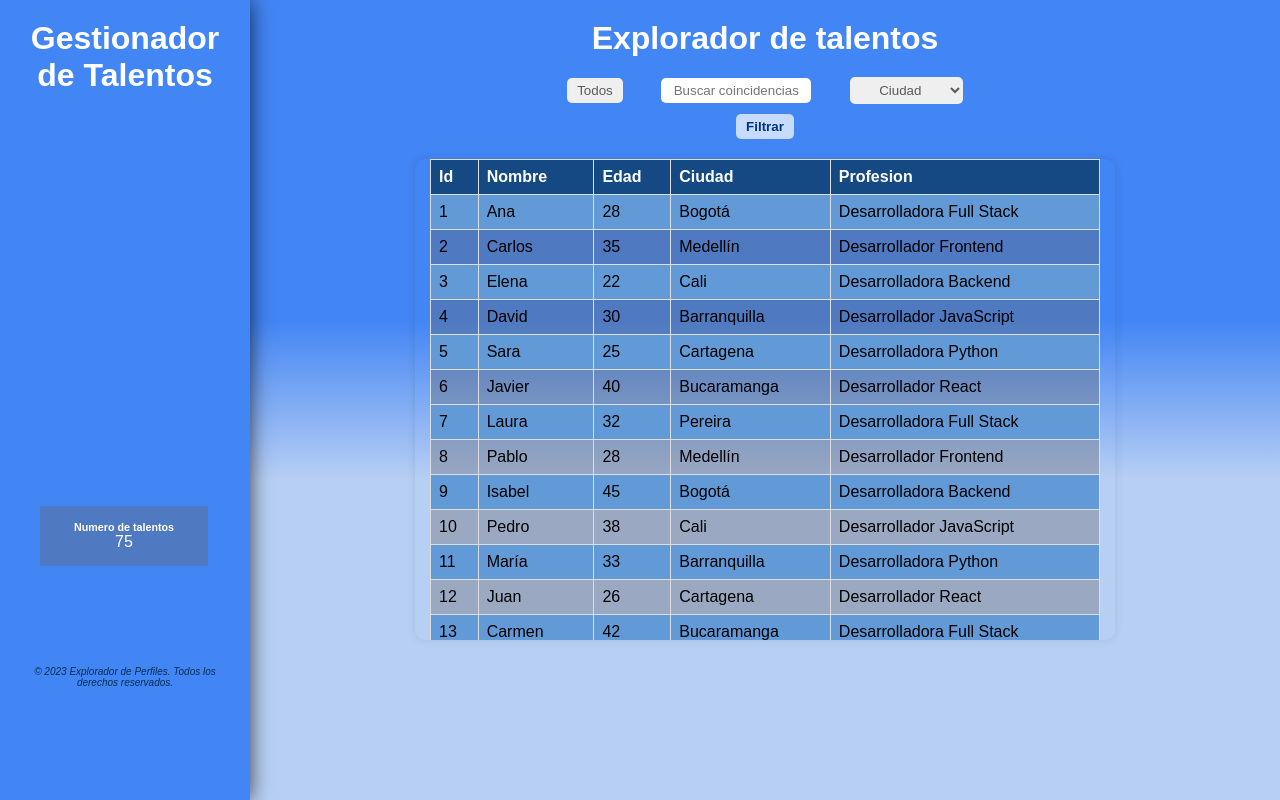
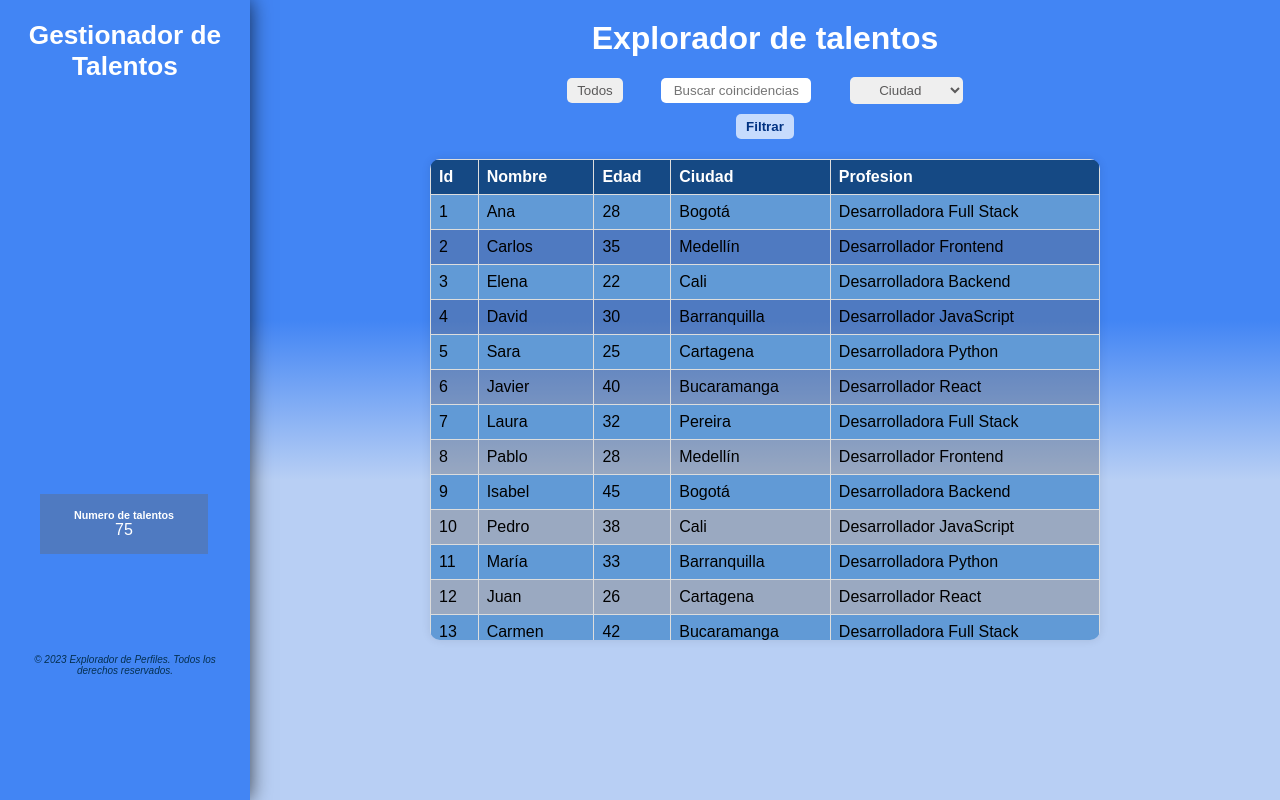
Before and after one commit to Breynersmith/talent-Manager, a plain HTML site: page index.html in a window 1280 px wide. Drawn offline with Linux system fonts and the light colour scheme.

Commit message:
resolviendo confrictos de medidas

```diff
--- a/style.css
+++ b/style.css
@@ -27,7 +27,7 @@ html {
 /* Estilos para el encabezado */
     header {
         order: 1;
-        width: 30%;
+        width: calc(20% + 10vw);
         max-width: 250px;
         height: 100vh;
         background-color: #4285f4;
@@ -39,7 +39,7 @@ html {
 
 
 header h1 {
-    font-size: calc(1.2rem + 1vw);
+    font-size: calc(1rem + 0.8vw);
     margin-bottom: 20px;
 }
 
@@ -66,12 +66,14 @@ aside #estadisticas {
 /* Estilos para el contenido principal */
 main {
     order: 2;
-    width: 70%;
+    width: calc(80% - 10vw);
+    max-width: 700px;
     height: 80vh;
     display: flex;
     flex-direction: column;
     align-items: center;
     margin: 0 auto;
+    padding: 0 15px;
 }
 
 main h2 {
@@ -89,7 +91,6 @@ section {
     max-width: 700px;
     max-height: 70vh;
     overflow-y: auto;
-    padding: 0 15px;
 }
 
 /* Estilos para la tabla */
@@ -99,6 +100,8 @@ table {
     background-color: #6666665c;
     border-collapse: collapse;
     font-weight: 500;
+    font-size: calc(0.6rem + 0.5vw);
+
 }
 
 th, td {
```
